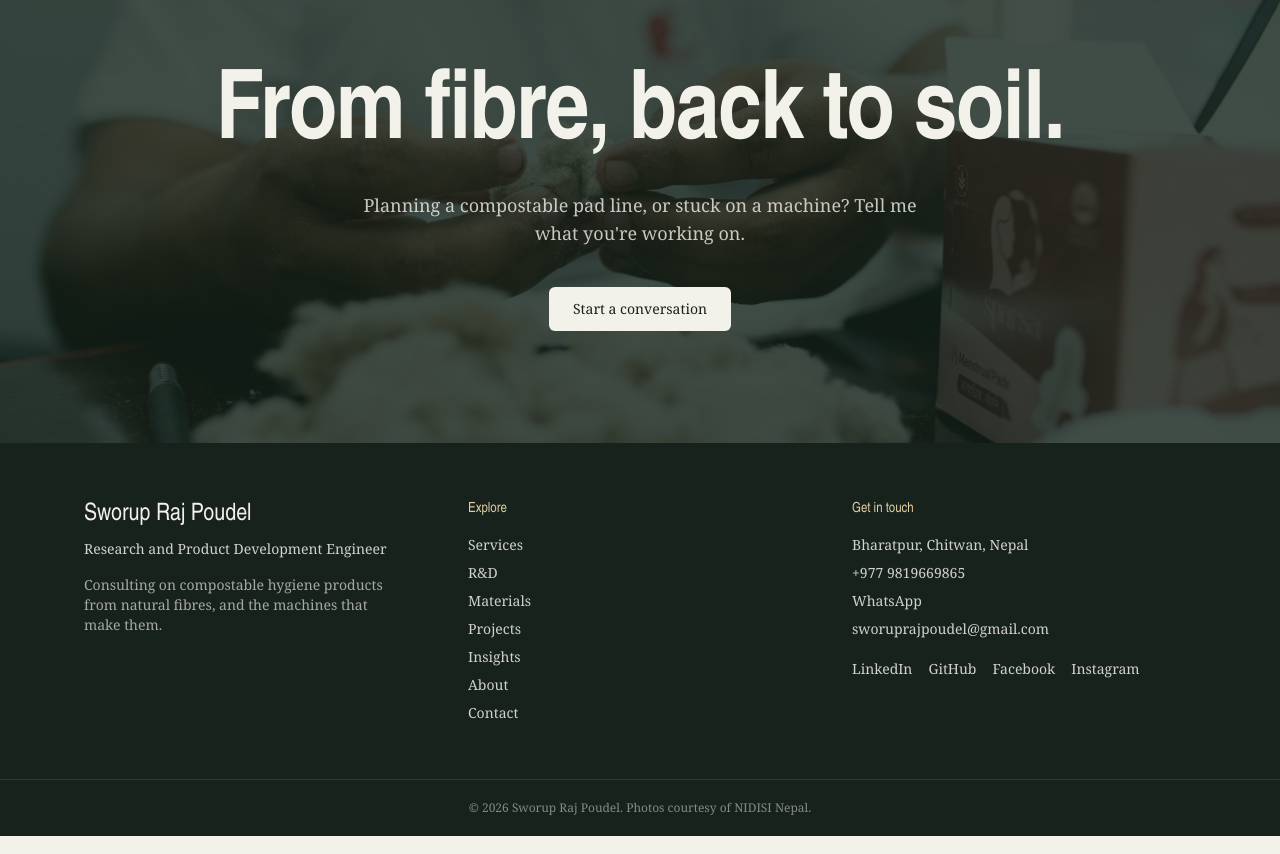
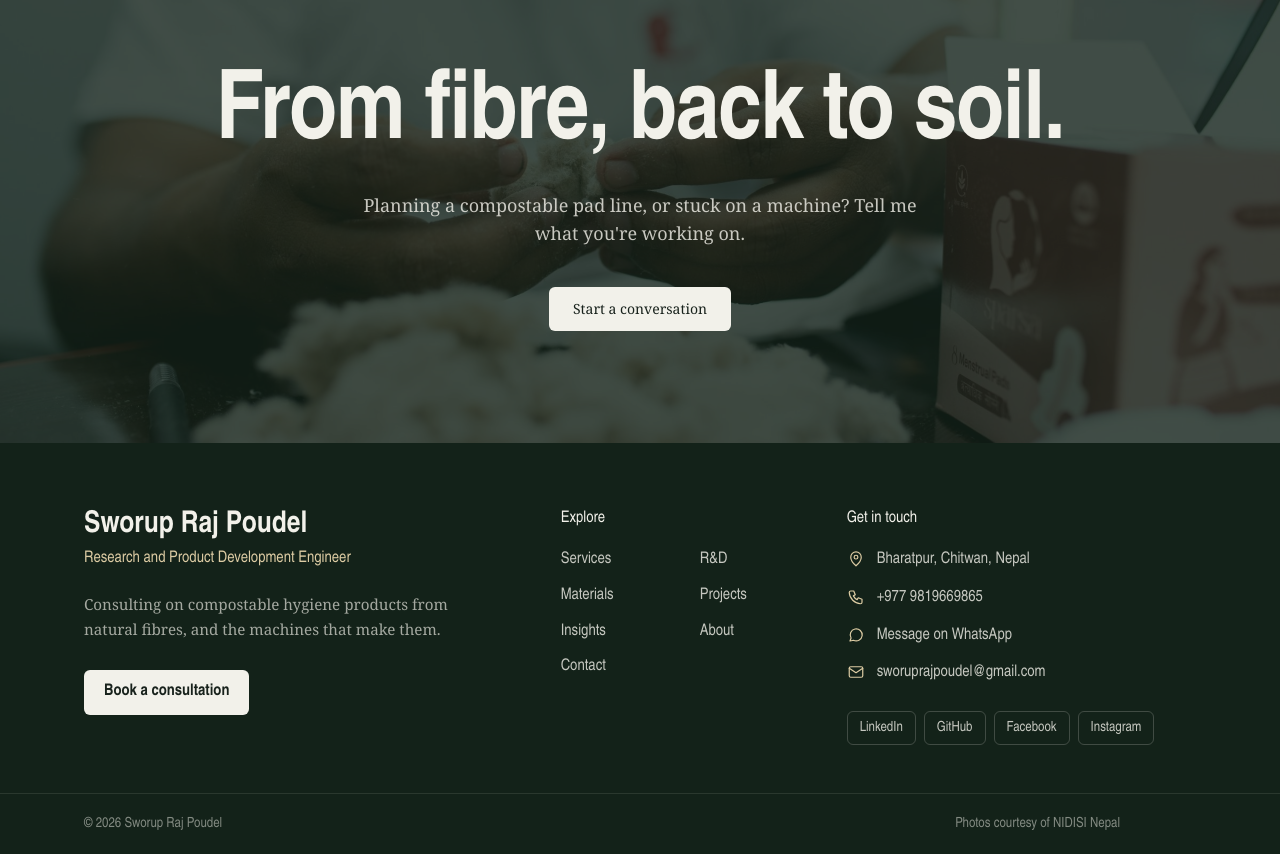
Before and after one commit to mesrp88/sworuprajpoudel-website, a Next.js app: page / in a window 1280 px wide. Shown: the part 8239-9093 px from the top of the page. Built offline with nearby package versions, Linux system fonts and the light colour scheme.

Commit message:
Refine footer layout: wider intro with CTA, compact links, contact icons, social buttons, split bottom bar
Co-Authored-By: Claude Opus 5.5 <noreply@anthropic.com>
Claude-Session: https://claude.ai/code/session_01PszgRidpCy6aJ46Ws7yiKC

```diff
--- a/src/components/Footer.tsx
+++ b/src/components/Footer.tsx
@@ -1,4 +1,5 @@
 import Link from "next/link";
+import type { ReactNode } from "react";
 import { nav, site } from "@/content/site";
 
 const socialLabels: Record<string, string> = {
@@ -8,62 +9,126 @@ const socialLabels: Record<string, string> = {
   instagram: "Instagram",
 };
 
+const icon = {
+  width: 18,
+  height: 18,
+  viewBox: "0 0 24 24",
+  fill: "none",
+  stroke: "currentColor",
+  strokeWidth: 1.6,
+  strokeLinecap: "round" as const,
+  strokeLinejoin: "round" as const,
+  "aria-hidden": true,
+};
+
+const icons = {
+  pin: (
+    <svg {...icon}>
+      <path d="M12 21s-7-6.2-7-11.5A7 7 0 0 1 19 9.5C19 14.8 12 21 12 21z" />
+      <circle cx="12" cy="9.5" r="2.5" />
+    </svg>
+  ),
+  phone: (
+    <svg {...icon}>
+      <path d="M5 4h4l2 5-2.5 1.5a11 11 0 0 0 5 5L15 13l5 2v4a2 2 0 0 1-2 2A16 16 0 0 1 3 6a2 2 0 0 1 2-2z" />
+    </svg>
+  ),
+  chat: (
+    <svg {...icon}>
+      <path d="M4 20l1.4-4A8 8 0 1 1 8.6 19z" />
+    </svg>
+  ),
+  mail: (
+    <svg {...icon}>
+      <rect x="3" y="5" width="18" height="14" rx="2" />
+      <path d="M3 7l9 6 9-6" />
+    </svg>
+  ),
+};
+
+function ContactRow({ icon, children }: { icon: ReactNode; children: ReactNode }) {
+  return (
+    <li className="flex items-start gap-3">
+      <span className="mt-0.5 shrink-0 text-fibre-light">{icon}</span>
+      <span className="min-w-0 break-words">{children}</span>
+    </li>
+  );
+}
+
 export function Footer() {
   const socials = Object.entries(site.social).filter(([, url]) => url);
+  const links = [...nav, { href: "/contact", label: "Contact" }];
+
   return (
-    <footer className="mt-24 bg-ink text-paper/85">
-      <div className="mx-auto grid max-w-6xl gap-10 px-5 py-14 md:grid-cols-3">
-        <div>
-          <p className="font-display text-2xl text-paper">{site.name}</p>
-          <p className="mt-2 text-sm">{site.role}</p>
-          <p className="mt-4 max-w-xs text-sm text-paper/65">
+    <footer className="mt-24 bg-leaf-night font-display text-paper/80">
+      <div className="mx-auto grid max-w-6xl gap-12 px-5 pt-16 pb-12 md:grid-cols-12 md:gap-8">
+        {/* Who */}
+        <div className="md:col-span-5">
+          <p className="text-3xl font-semibold text-paper [font-stretch:85%]">{site.name}</p>
+          <p className="mt-1 text-fibre-light">{site.role}</p>
+          <p className="mt-5 max-w-sm font-sans text-[0.95rem] leading-relaxed text-paper/65">
             Consulting on compostable hygiene products from natural fibres, and the machines that make them.
           </p>
+          <Link
+            href="/contact"
+            className="mt-7 inline-flex rounded-md bg-paper px-5 py-2.5 font-semibold text-ink transition-colors hover:bg-fibre-light"
+          >
+            Book a consultation
+          </Link>
         </div>
-        <div>
-          <p className="font-display font-medium text-sm text-fibre-light">Explore</p>
-          <ul className="mt-4 space-y-2 text-sm">
-            {nav.map((n) => (
+
+        {/* Pages */}
+        <nav aria-label="Footer" className="md:col-span-3">
+          <p className="font-medium text-paper">Explore</p>
+          <ul className="mt-4 grid grid-cols-2 gap-x-6 gap-y-2.5 md:grid-cols-1 lg:grid-cols-2">
+            {links.map((n) => (
               <li key={n.href}>
-                <Link href={n.href} className="hover:text-paper">
+                <Link href={n.href} className="transition-colors hover:text-paper">
                   {n.label}
                 </Link>
               </li>
             ))}
-            <li>
-              <Link href="/contact" className="hover:text-paper">
-                Contact
-              </Link>
-            </li>
           </ul>
-        </div>
-        <div>
-          <p className="font-display font-medium text-sm text-fibre-light">Get in touch</p>
-          <ul className="mt-4 space-y-2 text-sm">
-            <li>{site.location}</li>
-            <li>
-              <a href={`tel:${site.phone.replace(/\s/g, "")}`} className="hover:text-paper">
+        </nav>
+
+        {/* Contact */}
+        <div className="md:col-span-4">
+          <p className="font-medium text-paper">Get in touch</p>
+          <ul className="mt-4 space-y-3">
+            <ContactRow icon={icons.pin}>{site.location}</ContactRow>
+            <ContactRow icon={icons.phone}>
+              <a href={`tel:${site.phone.replace(/\s/g, "")}`} className="transition-colors hover:text-paper">
                 {site.phone}
               </a>
-            </li>
-            <li>
-              <a href={`https://wa.me/${site.whatsapp}`} className="hover:text-paper" target="_blank" rel="noopener">
-                WhatsApp
+            </ContactRow>
+            <ContactRow icon={icons.chat}>
+              <a
+                href={`https://wa.me/${site.whatsapp}`}
+                className="transition-colors hover:text-paper"
+                target="_blank"
+                rel="noopener"
+              >
+                Message on WhatsApp
               </a>
-            </li>
+            </ContactRow>
             {site.email && (
-              <li>
-                <a href={`mailto:${site.email}`} className="hover:text-paper">
+              <ContactRow icon={icons.mail}>
+                <a href={`mailto:${site.email}`} className="transition-colors hover:text-paper">
                   {site.email}
                 </a>
-              </li>
+              </ContactRow>
             )}
           </ul>
           {socials.length > 0 && (
-            <ul className="mt-5 flex flex-wrap gap-4 text-sm">
+            <ul className="mt-6 flex flex-wrap gap-2">
               {socials.map(([name, url]) => (
                 <li key={name}>
-                  <a href={url} target="_blank" rel="noopener" className="underline-offset-4 hover:underline">
+                  <a
+                    href={url}
+                    target="_blank"
+                    rel="noopener"
+                    className="inline-block rounded-md border border-paper/20 px-3 py-1.5 text-sm transition-colors hover:border-paper/60 hover:text-paper"
+                  >
                     {socialLabels[name] ?? name}
                   </a>
                 </li>
@@ -72,8 +137,14 @@ export function Footer() {
           )}
         </div>
       </div>
-      <div className="border-t border-paper/10 py-5 text-center text-xs text-paper/50">
-        © <CopyrightYear /> {site.name}. Photos courtesy of NIDISI Nepal.
+
+      <div className="border-t border-paper/10">
+        <div className="mx-auto flex max-w-6xl flex-col gap-1 px-5 py-5 pr-24 text-sm text-paper/50 sm:flex-row sm:justify-between">
+          <p>
+            © <CopyrightYear /> {site.name}
+          </p>
+          <p>Photos courtesy of NIDISI Nepal</p>
+        </div>
       </div>
     </footer>
   );
```
